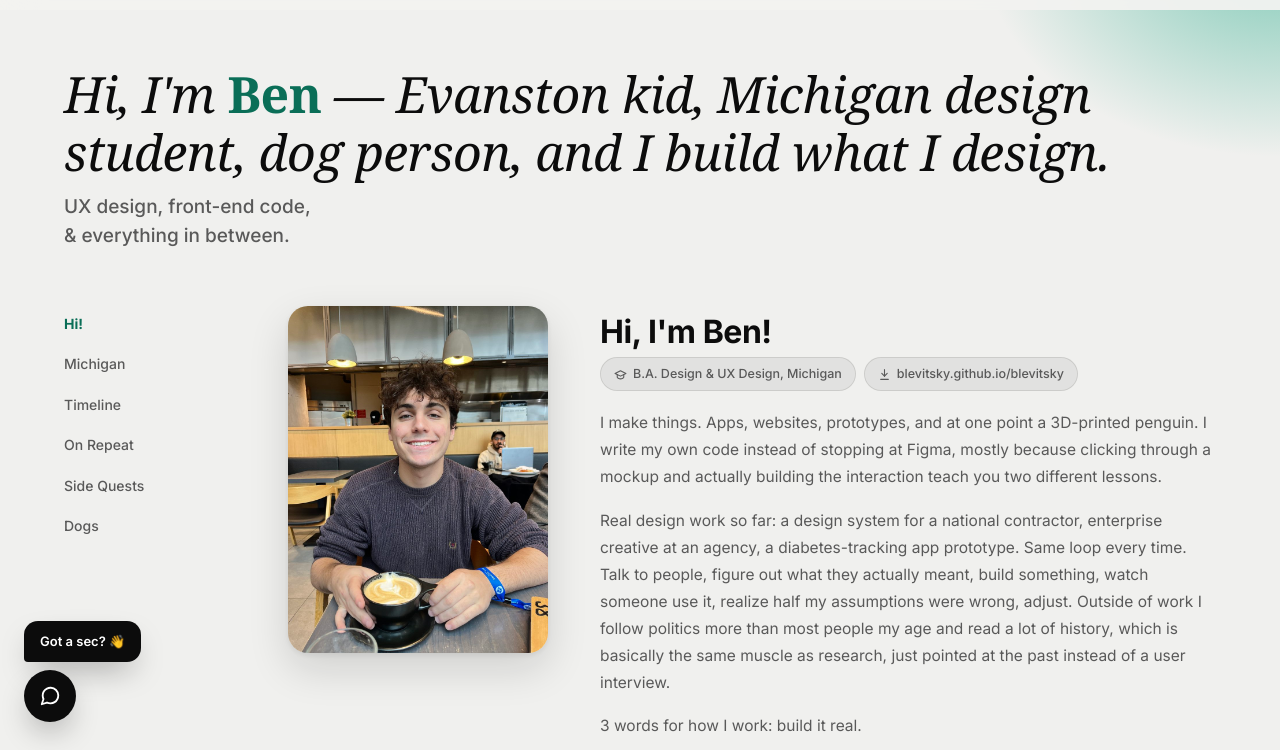
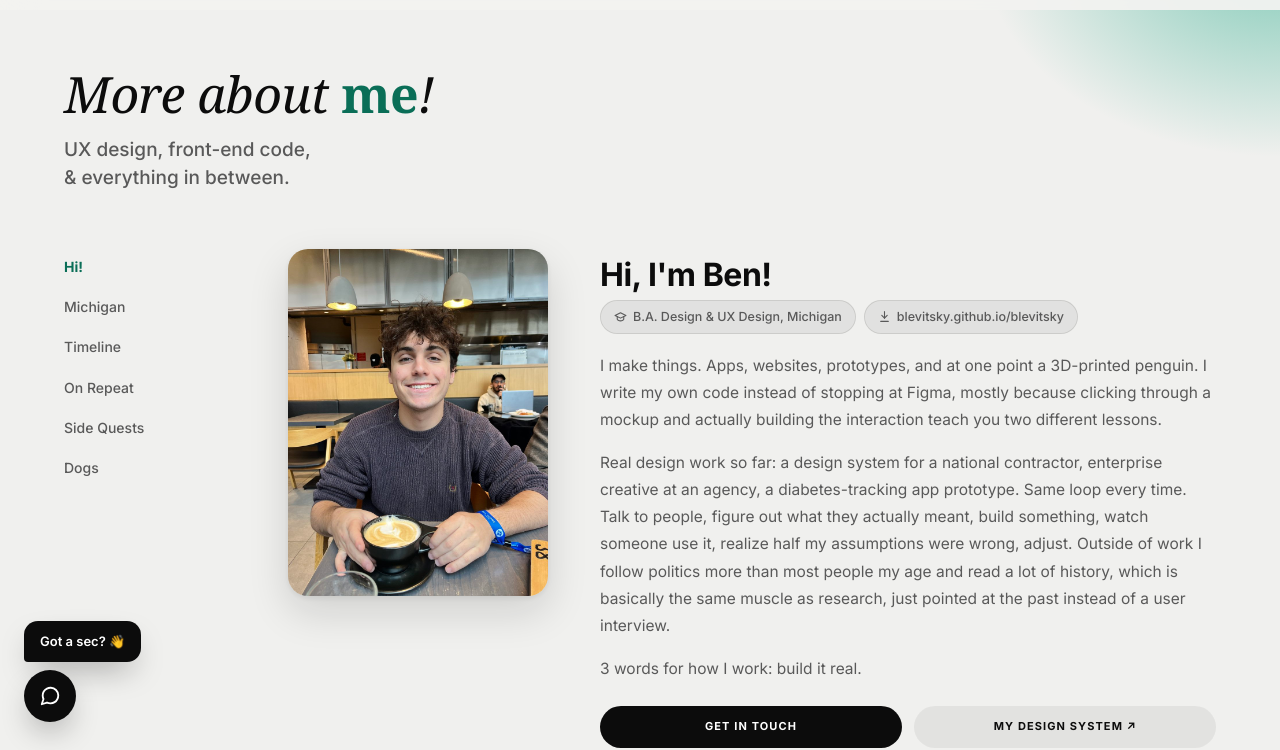
Before and after one commit to blevitsky/Portfolio, a plain HTML site: page about.html in a window 1280 px wide. Shown: the part 54-804 px from the top of the page. Drawn offline with Linux system fonts and the light colour scheme.

Commit message:
Simplify About page title to "More about me!"
Co-Authored-By: Claude Sonnet 5 <noreply@anthropic.com>
Claude-Session: https://claude.ai/code/session_01P9DBW9KNn4fJRBKJadq5pQ

```diff
--- a/about.html
+++ b/about.html
@@ -58,7 +58,7 @@
   <div class="wrap">
 
     <div class="ab2-top rv">
-      <h1 class="ab2-name">Hi, I'm <strong>Ben</strong> — Evanston kid, Michigan design student, dog person, and I build what I design.</h1>
+      <h1 class="ab2-name">More about <strong>me</strong>!</h1>
       <p class="ab2-tag">UX design, front-end code,<br>&amp; everything in between.</p>
     </div>
 
```
